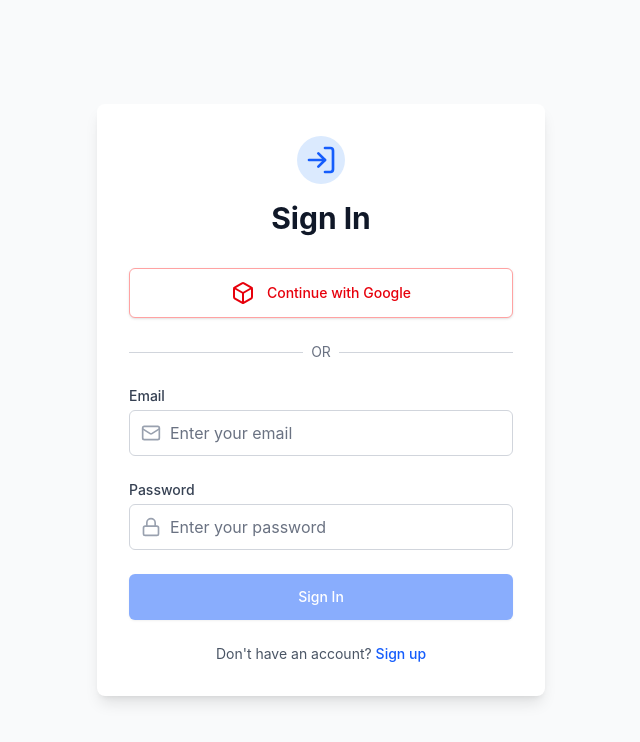
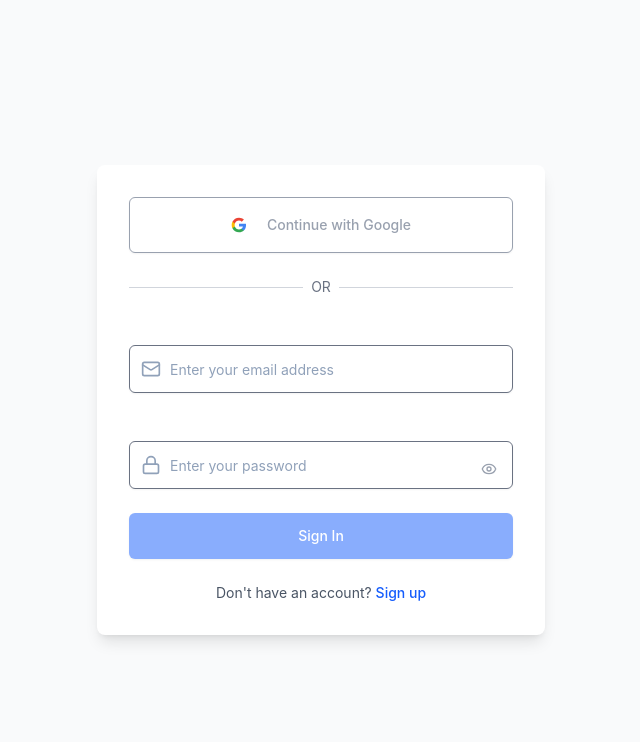
Before and after one commit to LadoAsambadze/chess-app-client, a React (Vite) app: page /signin in a window 1280 px wide. Shown: the top 742 px of the page, without its empty margins (319-959 px from the left). Built offline with nearby package versions, Linux system fonts and the light colour scheme.

Commit message:
signin page add zod validation and react hook form

```diff
--- a/src/components/auth/AuthInput.tsx
+++ b/src/components/auth/AuthInput.tsx
@@ -35,12 +35,14 @@ export const AuthInput: React.FC<AuthInputProps> = ({
 }) => {
   return (
     <div className="space-y-2">
-      <Label htmlFor={id} className="text-white font-medium">
+      <Label htmlFor={id} className="text-white font-medium w-full">
         {label} {required && '*'}
-        {!required && <span className="text-slate-400">(optional)</span>}
+        {!required && (
+          <span className="text-slate-400 ml-auto">(optional)</span>
+        )}
       </Label>
       <div className="relative group">
-        <Icon className="absolute left-3 top-1/2 transform -translate-y-1/2 h-5 w-5 text-slate-400 group-focus-within:text-purple-400 transition-colors duration-200" />
+        <Icon className="absolute left-3 top-1/2 transform -translate-y-1/2 h-5 w-5 text-slate-400 " />
         <Input
           id={id}
           type={type}
@@ -49,7 +51,7 @@ export const AuthInput: React.FC<AuthInputProps> = ({
           disabled={disabled}
           className={`${
             children ? 'pl-10 pr-12' : 'pl-10'
-          } bg-white/10 border-white/20 text-white placeholder-slate-400 focus:border-purple-400 focus:ring-purple-400/50 transition-all duration-300 h-12 ${
+          } bg-white/10 border-gray-500 text-black placeholder-slate-400 focus:border-blue-400 focus:ring-blue-400/50 transition-all duration-100 h-12 ${
             error
               ? 'border-red-400 focus:border-red-400 focus:ring-red-400/50'
               : ''
--- a/src/components/ui/Button.tsx
+++ b/src/components/ui/Button.tsx
@@ -20,7 +20,6 @@ const buttonVariants = cva(
         ghost:
           'hover:bg-accent hover:text-accent-foreground dark:hover:bg-accent/50',
         link: 'text-primary underline-offset-4 hover:underline',
-
       },
       size: {
         default: 'h-9 px-4 py-2 has-[>svg]:px-3',
--- a/src/components/ui/GoogleButton.tsx
+++ b/src/components/ui/GoogleButton.tsx
@@ -1,12 +1,12 @@
+import { useState } from 'react';
 import { Button } from './Button';
 
 interface GoogleButtonProps {
-  onClick: () => void;
-  isLoading?: boolean;
-  disabled?: boolean;
   text?: string;
   loadingText?: string;
   className?: string;
+  disabled?: boolean;
+  authType?: 'signup' | 'signin';
 }
 
 const GoogleIcon = () => (
@@ -31,19 +31,31 @@ const GoogleIcon = () => (
 );
 
 export const GoogleButton = ({
-  onClick,
-  isLoading = false,
-  disabled = false,
   text = 'Continue with Google',
   loadingText = 'Redirecting...',
   className = '',
+  disabled = false,
+  authType = 'signup',
 }: GoogleButtonProps) => {
+  const [isLoading, setIsLoading] = useState(false);
+
+  const handleGoogleAuth = async () => {
+    setIsLoading(true);
+    try {
+      const backendUrl = 'http://localhost:4000';
+      window.location.href = `${backendUrl}/auth/google`;
+    } catch (err) {
+      console.error(`Google ${authType} error:`, err);
+      setIsLoading(false);
+    }
+  };
+
   return (
     <Button
       type="button"
       variant="outline"
       size="lg"
-      onClick={onClick}
+      onClick={handleGoogleAuth}
       disabled={disabled || isLoading}
       className={`w-full border-white/20 text-white bg-white/5 hover:bg-white/10 hover:border-white/30 hover:scale-105 focus:ring-purple-500/50 transition-all duration-300 ease-out h-14 ${className}`}
     >
--- a/src/pages/signin/Signin.tsx
+++ b/src/pages/signin/Signin.tsx
@@ -1,51 +1,55 @@
 import { useState } from 'react';
-import { Mail, Lock, LogIn, BoxIcon } from 'lucide-react';
+import { Mail, Lock, Eye, EyeOff } from 'lucide-react';
 import { ROUTES } from '../../constants/routes';
 import { useNavigate, Link } from 'react-router-dom';
 import { useSignin } from '../../hooks/useAuth';
+import { zodResolver } from '@hookform/resolvers/zod';
+import { GoogleButton } from '../../components/ui/GoogleButton';
+import { AuthInput } from '../../components/auth/AuthInput';
+import { Button } from '../../components/ui/Button';
+import { useForm } from 'react-hook-form';
+import {
+  signinSchema,
+  type SigninFormData,
+} from '../../schemas/auth/signin.schema';
 
 export const Signin = () => {
-  const [formData, setFormData] = useState({
-    email: '',
-    password: '',
+  const {
+    register,
+    handleSubmit,
+    formState: { errors, isValid },
+    reset,
+  } = useForm<SigninFormData>({
+    resolver: zodResolver(signinSchema),
+    mode: 'onChange',
+    defaultValues: {
+      email: '',
+      password: '',
+    },
   });
 
   const navigate = useNavigate();
+  const { mutate: signIn, isLoading } = useSignin();
+  const [authError, setAuthError] = useState<string | null>(null);
+  const [showPassword, setShowPassword] = useState(false);
 
-  const { mutate: signIn, isLoading, error } = useSignin();
+  const togglePasswordVisibility = () => setShowPassword(!showPassword);
 
-  const [googleLoading, setGoogleLoading] = useState(false);
-  const [authError, setAuthError] = useState<string | null>(null);
-
-  const handleInputChange = (e: React.ChangeEvent<HTMLInputElement>) => {
-    const { name, value } = e.target;
-    setFormData((prev) => ({ ...prev, [name]: value }));
-    if (authError) setAuthError(null);
-  };
-
-  const handleGoogleSignin = async () => {
-    setGoogleLoading(true);
-    try {
-      const backendUrl = 'http://localhost:4000';
-      window.location.href = `${backendUrl}/auth/google`;
-    } catch (err) {
-      console.error('Google signup error:', err);
-      setGoogleLoading(false);
-    }
-  };
-
-  const handleSubmit = (e: React.FormEvent) => {
-    e.preventDefault();
+  const onSubmit = (data: SigninFormData) => {
+    console.log('input data', data);
+    setAuthError(null);
 
     signIn(
-      { email: formData.email.trim(), password: formData.password },
+      { email: data.email.trim(), password: data.password },
       {
         onSuccess: () => {
+          reset();
           navigate(ROUTES.DASHBOARD, { replace: true });
         },
         onError: (err: any) => {
           setAuthError(err?.message || 'Failed to sign in');
-          setFormData((prev) => ({ ...prev, password: '' }));
+          // Clear password field on error
+          reset({ email: data.email, password: '' });
         },
       }
     );
@@ -55,14 +59,7 @@ export const Signin = () => {
     <div className="min-h-screen flex items-center justify-center bg-gray-50 py-12 px-4 sm:px-6 lg:px-8">
       <div className="max-w-md w-full">
         <div className="bg-white shadow-lg rounded-lg p-8">
-          <div className="text-center mb-8">
-            <div className="mx-auto h-12 w-12 flex items-center justify-center rounded-full bg-blue-100 mb-4">
-              <LogIn className="h-8 w-8 text-blue-600" />
-            </div>
-            <h1 className="text-3xl font-bold text-gray-900">Sign In</h1>
-          </div>
-
-          {(authError || error) && (
+          {authError && (
             <div className="mb-6 p-4 rounded-md bg-red-50 border border-red-200">
               <div className="flex">
                 <div className="flex-shrink-0">
@@ -79,28 +76,23 @@ export const Signin = () => {
                   </svg>
                 </div>
                 <div className="ml-3">
-                  <p className="text-sm text-red-800">
-                    {authError || (error as Error).message}
-                  </p>
+                  <p className="text-sm text-red-800">{authError}</p>
                 </div>
+                <button
+                  onClick={() => setAuthError(null)}
+                  className="ml-auto text-red-500 hover:text-red-700"
+                >
+                  ×
+                </button>
               </div>
             </div>
           )}
 
-          <form onSubmit={handleSubmit} className="space-y-6">
-            <button
-              type="button"
-              onClick={handleGoogleSignin}
-              disabled={isLoading || googleLoading}
-              className="w-full flex justify-center items-center px-4 py-3 border border-red-300 rounded-md shadow-sm text-sm font-medium text-red-600 bg-white hover:bg-red-50 focus:outline-none focus:ring-2 focus:ring-offset-2 focus:ring-red-500 disabled:opacity-50 disabled:cursor-not-allowed transition-colors duration-200"
-            >
-              {googleLoading ? (
-                <div className="w-5 h-5 border-2 border-red-600 border-t-transparent rounded-full animate-spin mr-3" />
-              ) : (
-                <BoxIcon />
-              )}
-              <span className="ml-3">Continue with Google</span>
-            </button>
+          <form onSubmit={handleSubmit(onSubmit)} className="space-y-6">
+            <GoogleButton
+              authType="signin"
+              className="mb-6 text-gray-400 border-gray"
+            />
 
             <div className="relative">
               <div className="absolute inset-0 flex items-center">
@@ -111,59 +103,52 @@ export const Signin = () => {
               </div>
             </div>
 
-            <div>
-              <label
-                htmlFor="email"
-                className="block text-sm font-medium text-gray-700 mb-1"
+            <AuthInput
+              id="email"
+              label="Email Address"
+              type="email"
+              placeholder="Enter your email address"
+              icon={Mail}
+              register={register('email')}
+              error={errors.email?.message}
+              disabled={isLoading}
+              autoComplete="email"
+              required
+            />
+
+            <div className="relative">
+              <AuthInput
+                id="password"
+                label="Password"
+                type={showPassword ? 'text' : 'password'}
+                placeholder="Enter your password"
+                icon={Lock}
+                register={register('password')}
+                error={errors.password?.message}
+                disabled={isLoading}
+                autoComplete="current-password"
+                required
+              />
+
+              <Button
+                type="button"
+                variant="ghost"
+                size="sm"
+                onClick={togglePasswordVisibility}
+                disabled={isLoading}
+                className="absolute right-1 top-8 h-10 w-10 hover:bg-gray-100 text-gray-400 hover:text-gray-600 transition-colors duration-200"
               >
-                Email
-              </label>
-              <div className="relative">
-                <div className="absolute inset-y-0 left-0 pl-3 flex items-center pointer-events-none">
-                  <Mail className="h-5 w-5 text-gray-400" />
-                </div>
-                <input
-                  id="email"
-                  name="email"
-                  type="email"
-                  required
-                  value={formData.email}
-                  onChange={handleInputChange}
-                  disabled={isLoading}
-                  className="block w-full pl-10 pr-3 py-3 border border-gray-300 rounded-md leading-5 bg-white placeholder-gray-500 focus:outline-none focus:placeholder-gray-400 focus:ring-2 focus:ring-blue-500 focus:border-transparent disabled:opacity-50 disabled:cursor-not-allowed transition-colors duration-200"
-                  placeholder="Enter your email"
-                />
-              </div>
-            </div>
-
-            <div>
-              <label
-                htmlFor="password"
-                className="block text-sm font-medium text-gray-700 mb-1"
-              >
-                Password
-              </label>
-              <div className="relative">
-                <div className="absolute inset-y-0 left-0 pl-3 flex items-center pointer-events-none">
-                  <Lock className="h-5 w-5 text-gray-400" />
-                </div>
-                <input
-                  id="password"
-                  name="password"
-                  type="password"
-                  required
-                  value={formData.password}
-                  onChange={handleInputChange}
-                  disabled={isLoading}
-                  className="block w-full pl-10 pr-3 py-3 border border-gray-300 rounded-md leading-5 bg-white placeholder-gray-500 focus:outline-none focus:placeholder-gray-400 focus:ring-2 focus:ring-blue-500 focus:border-transparent disabled:opacity-50 disabled:cursor-not-allowed transition-colors duration-200"
-                  placeholder="Enter your password"
-                />
-              </div>
+                {showPassword ? (
+                  <EyeOff className="h-4 w-4" />
+                ) : (
+                  <Eye className="h-4 w-4" />
+                )}
+              </Button>
             </div>
 
             <button
               type="submit"
-              disabled={isLoading || !formData.email || !formData.password}
+              disabled={!isValid || isLoading}
               className="w-full flex justify-center items-center px-4 py-3 border border-transparent rounded-md shadow-sm text-sm font-medium text-white bg-blue-600 hover:bg-blue-700 focus:outline-none focus:ring-2 focus:ring-offset-2 focus:ring-blue-500 disabled:opacity-50 disabled:cursor-not-allowed transition-colors duration-200"
             >
               {isLoading ? (
@@ -176,6 +161,7 @@ export const Signin = () => {
               )}
             </button>
           </form>
+
           <div className="mt-6 text-center">
             <p className="text-sm text-gray-600">
               Don't have an account?{' '}
--- a/src/pages/signup/Signup.tsx
+++ b/src/pages/signup/Signup.tsx
@@ -6,7 +6,6 @@ import { Card, CardContent } from '../../components/ui/card';
 import { Alert, AlertDescription } from '../../components/ui/alert';
 import { Button } from '../../components/ui/Button';
 import { GoogleButton } from '../../components/ui/GoogleButton';
-import { Separator } from '../../components/ui/separator';
 import { zodResolver } from '@hookform/resolvers/zod';
 import {
   signupSchema,
@@ -20,7 +19,6 @@ export const Signup = () => {
   const [showPassword, setShowPassword] = useState(false);
   const togglePasswordVisibility = () => setShowPassword(!showPassword);
 
-  const [googleLoading, setGoogleLoading] = useState(false);
   const { mutate: signUp, isLoading, error } = useSignUp();
 
   const {
@@ -55,20 +53,9 @@ export const Signup = () => {
     );
   };
 
-  const handleGoogleSignup = async () => {
-    setGoogleLoading(true);
-    try {
-      const backendUrl = 'http://localhost:4000';
-      window.location.href = `${backendUrl}/auth/google`;
-    } catch (err) {
-      console.error('Google signup error:', err);
-      setGoogleLoading(false);
-    }
-  };
-
   return (
-    <div className="min-h-screen bg-gradient-to-br from-slate-900 via-purple-900 to-slate-900 py-8 px-4 sm:px-6 lg:px-8 flex items-center justify-center">
-      <div className="max-w-2xl mx-auto relative z-10 w-full">
+    <div className="min-h-screen flex items-center justify-center bg-gray-50 py-12 px-4 sm:px-6 lg:px-8">
+      <div className="max-w-md w-full">
         <Card className="bg-white/10 backdrop-blur-xl border-white/20 shadow-2xl">
           <CardContent className="p-8">
             {error && (
@@ -80,20 +67,16 @@ export const Signup = () => {
             )}
 
             <GoogleButton
-              onClick={handleGoogleSignup}
-              isLoading={googleLoading}
-              disabled={isLoading || googleLoading}
-              text="Continue with Google"
-              loadingText="Redirecting..."
-              className="mb-6"
+              authType="signup"
+              className="mb-6 text-gray-400 border-gray"
             />
 
-            <div className="relative mb-6">
-              <Separator className="bg-white/20" />
-              <div className="absolute inset-0 flex items-center justify-center">
-                <span className="bg-slate-900 px-4 text-sm text-slate-400 font-medium">
-                  OR
-                </span>
+            <div className="relative">
+              <div className="absolute inset-0 flex items-center">
+                <div className="w-full border-t border-gray-300" />
+              </div>
+              <div className="relative flex justify-center text-sm">
+                <span className="px-2 bg-white text-gray-500">OR</span>
               </div>
             </div>
 
@@ -107,7 +90,7 @@ export const Signup = () => {
                   icon={User}
                   register={register('firstname')}
                   error={errors.firstname?.message}
-                  disabled={isLoading || googleLoading}
+                  disabled={isLoading}
                   autoComplete="given-name"
                   required
                 />
@@ -120,7 +103,7 @@ export const Signup = () => {
                   icon={User}
                   register={register('lastname')}
                   error={errors.lastname?.message}
-                  disabled={isLoading || googleLoading}
+                  disabled={isLoading}
                   autoComplete="family-name"
                   required
                 />
@@ -134,7 +117,7 @@ export const Signup = () => {
                 icon={Mail}
                 register={register('email')}
                 error={errors.email?.message}
-                disabled={isLoading || googleLoading}
+                disabled={isLoading}
                 autoComplete="email"
                 required
               />
@@ -147,7 +130,7 @@ export const Signup = () => {
                 icon={Phone}
                 register={register('phone')}
                 error={errors.phone?.message}
-                disabled={isLoading || googleLoading}
+                disabled={isLoading}
                 autoComplete="tel"
               />
 
@@ -159,7 +142,7 @@ export const Signup = () => {
                 icon={Lock}
                 register={register('password')}
                 error={errors.password?.message}
-                disabled={isLoading || googleLoading}
+                disabled={isLoading}
                 autoComplete="new-password"
                 required
               >
@@ -168,7 +151,7 @@ export const Signup = () => {
                   variant="ghost"
                   size="sm"
                   onClick={togglePasswordVisibility}
-                  disabled={isLoading || googleLoading}
+                  disabled={isLoading}
                   className="absolute right-1 top-1 h-10 w-10 hover:bg-white/10 text-slate-400 hover:text-purple-400 transition-colors duration-200"
                 >
                   {showPassword ? (
@@ -182,12 +165,12 @@ export const Signup = () => {
               <Button
                 type="submit"
                 size="lg"
-                disabled={!isValid || isLoading || googleLoading}
-                className="w-full bg-gradient-to-r from-purple-600 via-purple-600 to-blue-600 hover:from-purple-700 hover:via-purple-700 hover:to-blue-700 hover:scale-105 focus:ring-purple-500/50 transition-all duration-300 ease-out h-14 text-white font-semibold shadow-lg shadow-purple-500/25 hover:shadow-purple-500/40"
+                disabled={!isValid || isLoading}
+                className="w-full flex justify-center items-center px-4 py-3 border border-transparent rounded-md shadow-sm text-sm font-medium text-white bg-blue-600 hover:bg-blue-700 focus:outline-none focus:ring-2 focus:ring-offset-2 focus:ring-blue-500 disabled:opacity-50 disabled:cursor-not-allowed transition-colors duration-200"
               >
                 {isLoading ? (
                   <>
-                    <div className="w-5 h-5 border-2 border-white border-t-transparent rounded-full animate-spin mr-2" />
+                    <div className="w-5 h-5 border-2 border-white border-t-transparent rounded-full animate-spin mr-3" />
                     Creating account...
                   </>
                 ) : (
@@ -204,7 +187,7 @@ export const Signup = () => {
                 Already have an account?{' '}
                 <Link
                   to={ROUTES.SIGNIN}
-                  className="font-semibold text-purple-400 hover:text-purple-300 hover:underline focus:outline-none focus:underline transition-colors duration-200"
+                  className="font-medium text-blue-600 hover:text-blue-500 hover:underline focus:outline-none focus:underline transition-colors duration-200"
                 >
                   Sign in
                 </Link>
--- /dev/null
+++ b/src/types/signin.types.ts
@@ -0,0 +1,4 @@
+export interface SigninFormData {
+  email: string;
+  password: string;
+}
```
Also changed, not shown: src/schemas/auth/signin.schema.ts (added, +24 -0 lines).
